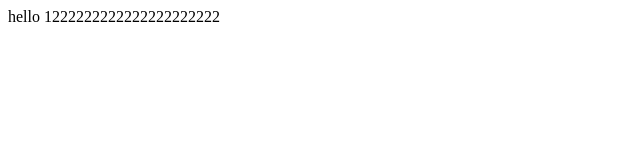
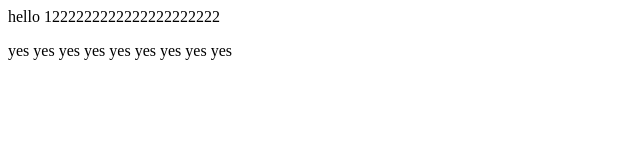
Before and after one commit to fantasyop1/shop, a plain HTML site: page index.html in a window 1280 px wide. Shown: the whole page, without its empty margins (0-640 px from the left). Drawn offline with Linux system fonts and the light colour scheme.

Commit message:
my first file v2

```diff
--- a/index.html
+++ b/index.html
@@ -7,5 +7,9 @@
 </head>
 <body>
     hello 1222222222222222222222
+    <p>yes yes yes
+        yes yes yes
+         yes yes yes
+    </p>
 </body>
 </html>
```
